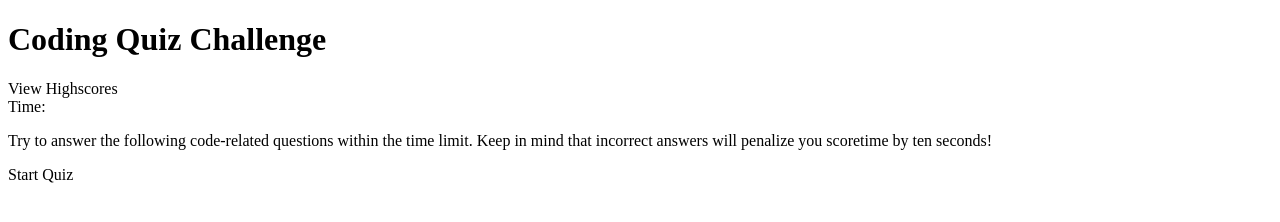
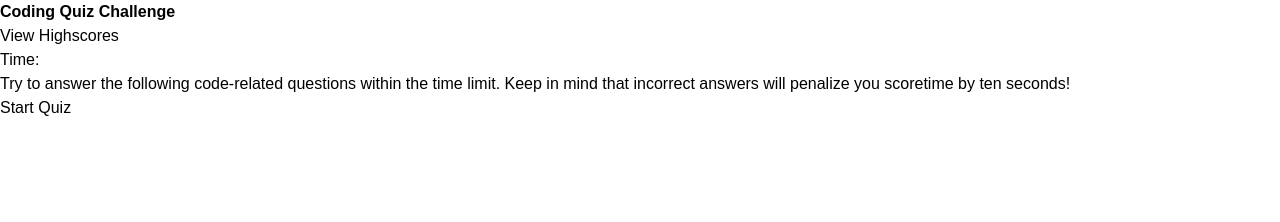
Before and after one commit to oliverlkelly/javascript-quiz, a plain HTML site: page index.html in a window 1280 px wide. Drawn offline with Linux system fonts and the light colour scheme.

Commit message:
linking icons and stylesheets to index file

```diff
--- a/index.html
+++ b/index.html
@@ -4,6 +4,9 @@
     <meta charset="UTF-8">
     <meta http-equiv="X-UA-Compatible" content="IE=edge">
     <meta name="viewport" content="width=device-width, initial-scale=1.0">
+    <script src="https://kit.fontawesome.com/caa34137e8.js" crossorigin="anonymous"></script>
+    <link rel="stylesheet" href="./assets/css/reset.css"/>
+    <link rel="stylesheet" href="./assets/css/style.css"/>
     <title>Coding Quiz</title>
 </head>
 <body>
```
